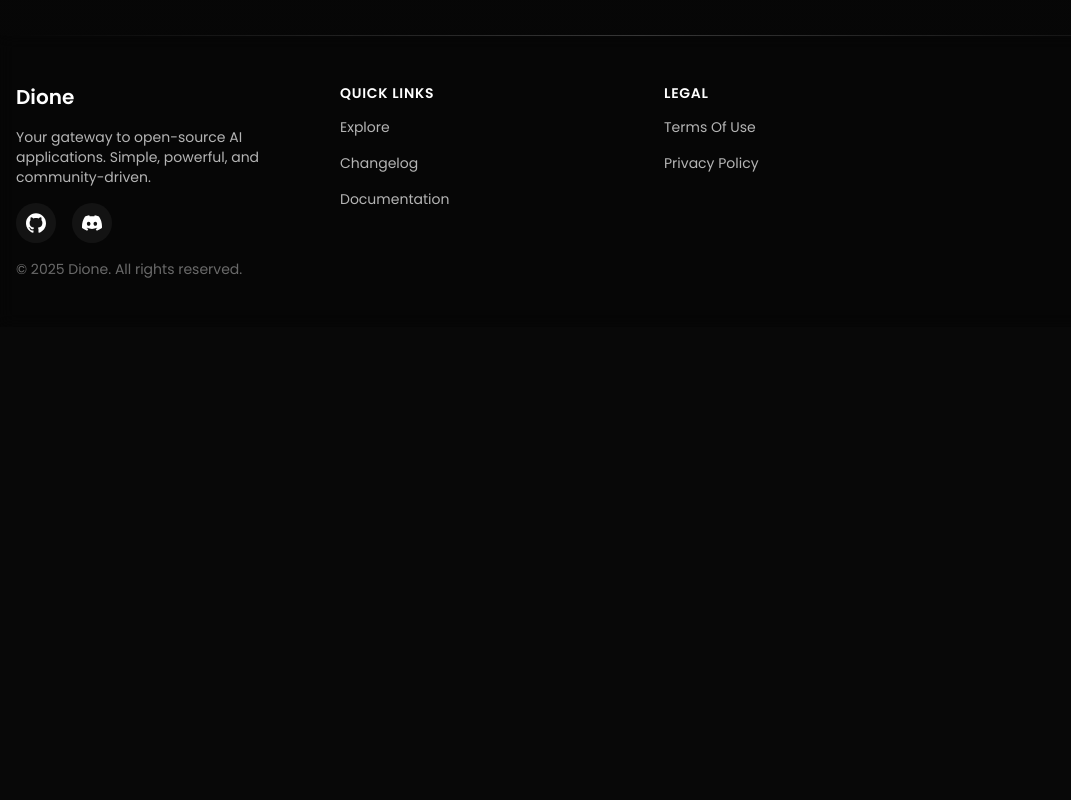
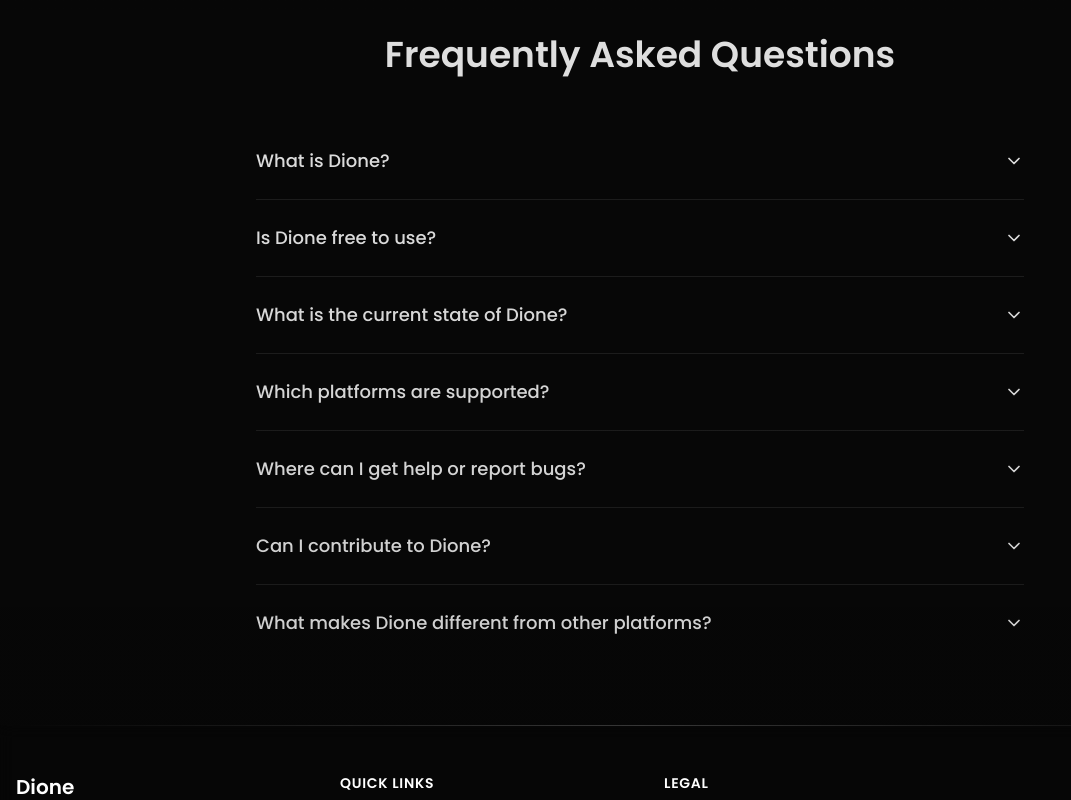
Before and after one commit to dioneapp/getdione.app, a Next.js app: page / in a window 1280 px wide. Shown: the part 1160-1960 px from the top of the page, without its empty margins (0-1071 px from the left). Before the commit the page ends 1487 px from the top, so only its background shows below. Built offline with nearby package versions, Linux system fonts and the light colour scheme; no server answers.

Commit message:
Add FAQ section

```diff
--- a/src/app/page.tsx
+++ b/src/app/page.tsx
@@ -1,3 +1,5 @@
+"use client";
+
 import {
 	Download,
 	GitBranch,
@@ -5,10 +7,20 @@ import {
 	RefreshCw,
 	Search,
 	Zap,
+	ChevronDown,
 } from "lucide-react";
-import Image from "next/image";
+import { useState } from "react";
 
 export default function Home() {
+	const [openItems, setOpenItems] = useState<number[]>([]);
+	const toggleItem = (index: number) => {
+		setOpenItems((prev) =>
+			prev.includes(index)
+				? prev.filter((i) => i !== index)
+				: [...prev, index]
+		);
+	};
+
 	return (
 		<main>
 			{/* main content */}
@@ -148,6 +160,36 @@ export default function Home() {
 				<p className="text-white/80 text-sm mt-6 text-center">
 					Want to know more? Try it now, free!
 				</p>
+
+				{/* faq section */}
+				<section className="w-full max-w-3xl mx-auto mt-16" aria-labelledby="faq-heading">
+					<h2 id="faq-heading" className="text-3xl sm:text-4xl font-semibold text-white text-center mb-12">
+						Frequently Asked Questions
+					</h2>
+					<div className="space-y-0">
+						{faq.map((item, index) => (
+							<article key={index} className="border-b border-white/10 last:border-b-0">
+								<button
+									onClick={() => toggleItem(index)}
+									className="w-full py-6 text-left flex items-center justify-between text-white hover:text-white/80 transition-colors duration-200 cursor-pointer"
+									aria-expanded={openItems.includes(index)}
+									aria-controls={`faq-answer-${index}`}
+								>
+									<span className="font-medium text-lg pr-4">{item.question}</span>
+									<ChevronDown
+										className={`w-5 h-5 flex-shrink-0 transition-transform duration-200 ${openItems.includes(index) ? "rotate-180" : ""}`}
+									/>
+								</button>
+								<div
+									id={`faq-answer-${index}`}
+									className={`transition-all duration-300 overflow-hidden ${openItems.includes(index) ? "max-h-32 pb-6" : "max-h-0"}`}
+								>
+									<p className="text-white/70 leading-relaxed">{item.answer}</p>
+								</div>
+							</article>
+						))}
+					</div>
+				</section>
 			</div>
 		</main>
 	);
@@ -186,3 +228,35 @@ const features = [
 		icon: <Zap className="w-6 h-6 text-white" />,
 	},
 ];
+
+// faq data
+const faq = [
+  {
+    question: "What is Dione?",
+    answer: "Dione is a platform to easily discover, install, and manage open-source AI apps. It offers a simple interface, streamlined workflows, and a growing library of tools designed to make running local AI apps effortless.",
+  },
+  {
+    question: "Is Dione free to use?",
+    answer: "Yes! Dione is completely free and open-source. Everyone is welcome to use it, contribute to it, and build with it.",
+  },
+  {
+    question: "What is the current state of Dione?",
+    answer: "Dione is currently in early public beta. Many features are functional, but bugs and rough edges are to be expected. We're rapidly iterating based on user feedback to improve stability and add new features.",
+  },
+  {
+    question: "Which platforms are supported?",
+    answer: "Dione supports Windows, with macOS and Linux currently under active development. Full support for all major platforms is a top priority.",
+  },
+  {
+    question: "Where can I get help or report bugs?",
+    answer: "Join our Discord community to ask questions, share feedback, or report issues. We're active and always listening.",
+  },
+  {
+    question: "Can I contribute to Dione?",
+    answer: "Absolutely! You can contribute by improving the app itself, or by creating installation scripts for apps. Contributions for macOS and Linux support are especially welcome!",
+  },
+  {
+    question: "What makes Dione different from other platforms?",
+    answer: "Dione stands out thanks to its clean user interface, ease of use, lightweight installation system, frequent updates, and a beginner-friendly scripting language for adding new apps. We're building a community-first platform focused on simplicity, transparency, and extensibility."
+  }
+];
```
